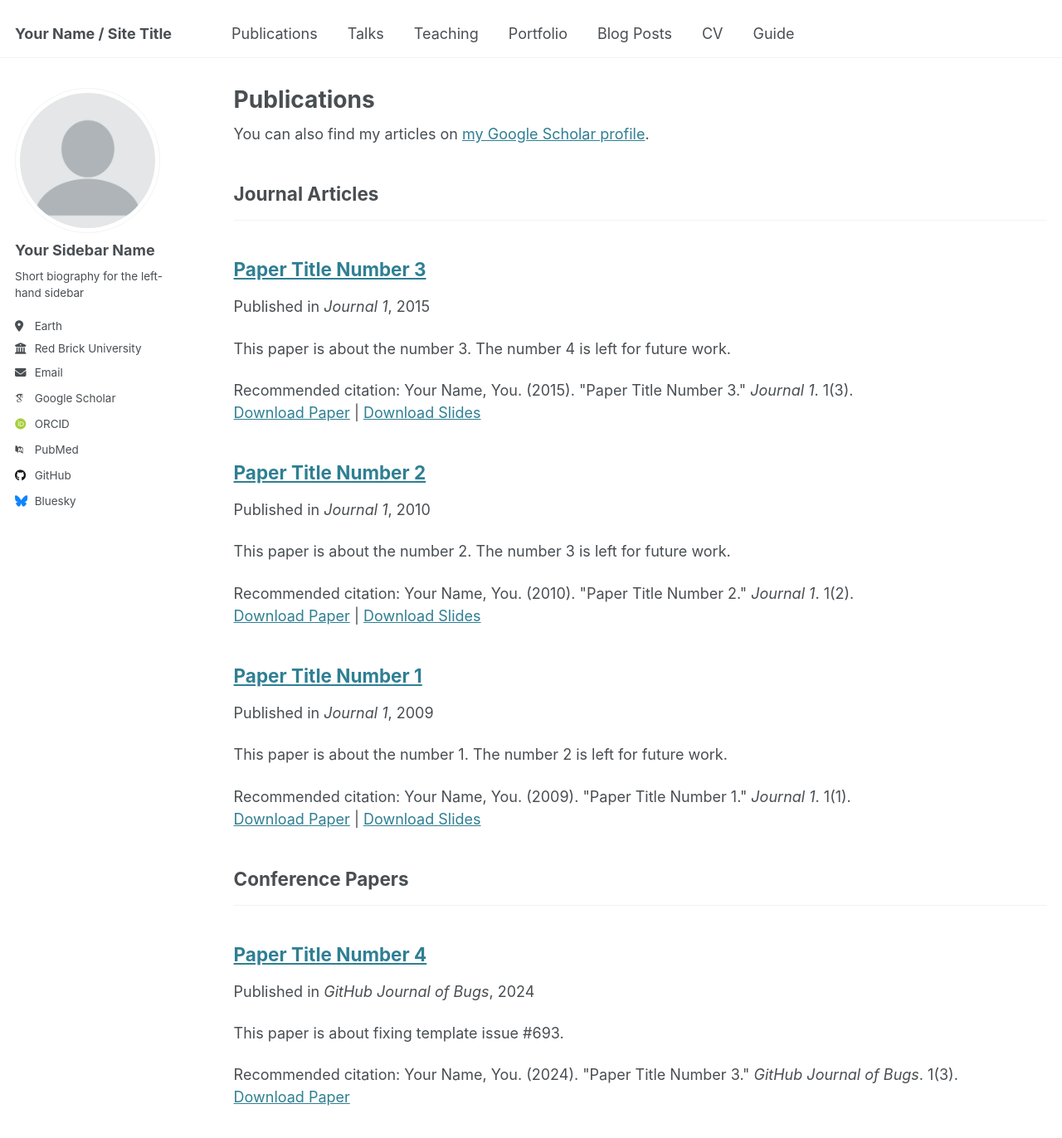
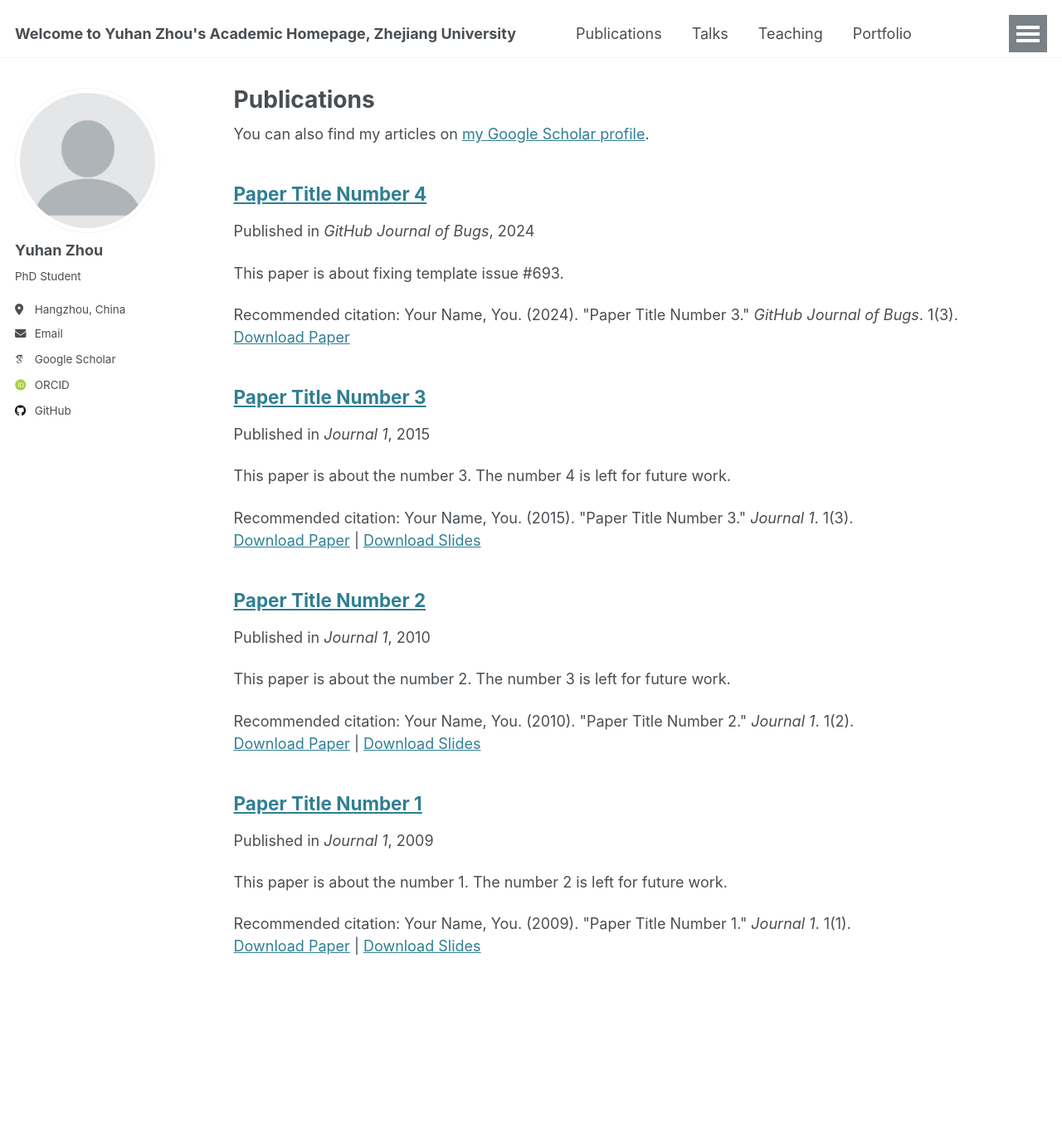
Before and after one commit to yuh-zhou/yuh-zhou.github.io, a Jekyll site: the page built from _pages/publications.html, in a window 1280 px wide and 1400 px high. Shown: the top 1372 px of the window at 83% size. Built offline with Jekyll 4.4.1, drawn with Linux system fonts in a browser that asks for light colours; some web fonts are replaced; part of the change alters nothing that is shown; some of the changed text lies outside the part shown.

Commit message:
Update _config.yml

```diff
--- a/_config.yml
+++ b/_config.yml
@@ -3,94 +3,24 @@
 # This config file is meant for settings that affect your entire site, values
 # which you are expected to set up once and rarely need to edit after that.
 # For technical reasons, this file is *NOT* reloaded automatically when you use
-# `jekyll serve -l -H localhost`. If you change this file, please restart the
-# server process.
-
-# Basic Site Settings
-locale                   : "en-US"
-site_theme               : "default"
-title                    : "Your Name / Site Title"
-title_separator          : "-"
-name                     : &name "Your Name"
-description              : &description "personal description"
-url                      : https://academicpages.github.io # the base hostname & protocol for your site e.g. "https://[your GitHub username].github.io"
-baseurl                  : "" # the subpath of your site, e.g. "/blog"
-repository               : "academicpages/academicpages.github.io"
-
-# Site Author - The following control what appear as part of the author content on the side bar.
-#               If a field is blank the icon and link will not appear, otherwise it will be shown.
-#               Additional customization can be done by editing /_includes/author-profile.html
-author:
-  # Biographic information
-  avatar           : "profile.png"
-  name             : "Your Sidebar Name"
-  pronouns         : # example: "she/her"
-  bio              : "Short biography for the left-hand sidebar"
-  location         : "Earth"
-  employer         : "Red Brick University"
-  uri              : # URL
-  email            : "none@example.org"
-
-  # Academic websites
-  arxiv            : # URL - Update with the correct link to your profile
-  googlescholar    : "https://scholar.google.com/citations?user=PS_CX0AAAAAJ"
-  impactstory      : # URL
-  orcid            : "http://orcid.org/yourorcidurl"
-  semantic         : # URL
-  pubmed           : "https://www.ncbi.nlm.nih.gov/pubmed/?term=john+snow"
-  researchgate     : # URL
-  scopus           : # URL
-
-  # Repositories and software development
-  bitbucket        : # Username - Update with your username on the site
-  codepen          : # Username
-  dribbble         : # Username
-  github           : "academicpages"
-  kaggle           : # Username
-  stackoverflow    : # User number or user number and name (i.e., use "1" or "1/jeff-atwood")
-
-  # Social media
-  bluesky          : "bsky.app" # Replace this with you Bluesky username
-  facebook         : # Username
-  flickr           : # Username
-  foursquare       : # Username
-  goodreads        : # Username
-  google_plus      : # Username
-  keybase          : # Username
-  instagram        : # Username
-  lastfm           : # Username
-  linkedin         : # Username
-  mastodon         : # URL
-  medium           : # URL
-  pinterest        : # Username
-  soundcloud       : # Username
-  steam            : # Username
-  telegram         : # URL
-  tumblr           : # Username
-  twitter          : # Username for X / Twitter
-  vine             : # Username
-  weibo            : # Username
-  wikipedia        : # Username
-  xing             : # Username
-  youtube          : # Username
-  zhihu            : # Username
-
-# Publication Category - The following the list of publication categories and their headings
-publication_category:
-  books:
-    title: 'Books'
-  manuscripts:
-    title: 'Journal Articles'
-  conferences:
-    title: 'Conference Papers'
+# `jekyll serve`. If you change this file, please restart the server process.
 
 # Site Settings
+locale                   : "en-US"
+title                    : "Welcome to Yuhan Zhou's Academic Homepage, Zhejiang University"
+tagline                  : "Community Search, AI for DB"
+title_separator          : "-"
+name                     : &name "Yuhan Zhou"
+description              : &description "PhD student, School of Computer Science and Technology, Zhejiang University"
+url                      : https://yuh-zhou.github.io # the base hostname & protocol for your site e.g. "https://mmistakes.github.io"
+baseurl                  : "" # the subpath of your site, e.g. "/blog"
+repository               : "yuh-zhou/yuh-zhou.github.io"
 teaser                   :  # filename of teaser fallback teaser image placed in /images/, .e.g. "500x300.png"
 breadcrumbs              : false # true, false (default)
 words_per_minute         : 160
 future                   : true
 read_more                : "disabled" # if enabled, adds "Read more" links to excerpts
-talkmap_link             : false      #change to true to add link to talkmap on talks page
+talkmap_link             : false #change to true to add link to talkmap on talks page
 comments:
   provider               : # false (default), "disqus", "discourse", "facebook", "google-plus", "staticman", "custom"
   disqus:
@@ -118,16 +48,13 @@ staticman:
       options:
         format           : "iso8601" # "iso8601" (default), "timestamp-seconds", "timestamp-milliseconds"
 atom_feed:
-  hide                   : false     # change to true to hide the RSS feed in the footer
   path                   : # blank (default) uses feed.xml
-
 
 # SEO Related
 google_site_verification :
 bing_site_verification   :
 alexa_site_verification  :
 yandex_site_verification :
-
 
 # Social Sharing
 twitter:
@@ -147,9 +74,48 @@ social:
 
 # Analytics
 analytics:
-  provider               :  "false" # false (default), "google", "google-universal", "google-analytics-4", "custom"
+  provider               :  "google-universal" # false (default), "google", "google-universal", "custom"
   google:
     tracking_id          :
+
+
+# Site Author
+author:
+  name             : "Yuhan Zhou"
+  avatar           : "profile.png"
+  bio              : "PhD Student"
+  location         : "Hangzhou, China"
+  employer         :
+ # pubmed           : "https://www.ncbi.nlm.nih.gov/pubmed/?term=john+snow"
+  googlescholar    : "https://scholar.google.com/citations?user=kQh5n8IAAAAJ&hl=zh-CN"
+  email            : "zhou_yh@zju.edu.cn"
+  researchgate     :  # example: "https://www.researchgate.net/profile/yourprofile"
+  uri              :
+  bitbucket        :
+  codepen          :
+  dribbble         :
+  flickr           :
+  facebook         :
+  foursquare       :
+  github           : "https://github.com/yuh-zhou"
+  google_plus      :
+  keybase          :
+  instagram        :
+  impactstory      : #"https://profiles.impactstory.org/u/xxxx-xxxx-xxxx-xxxx"
+  lastfm           :
+  linkedin         :
+  orcid            : "https://orcid.org/0000-0003-0354-6706"
+  pinterest        :
+  soundcloud       :
+  stackoverflow    : # http://stackoverflow.com/users/123456/username
+  steam            :
+  tumblr           :
+ # twitter          : "replacethistwitterhandle"
+  vine             :
+  weibo            :
+  xing             :
+  youtube          :
+  wikipedia        :
 
 
 # Reading Files
@@ -162,26 +128,23 @@ exclude:
   - "*.sublime-workspace"
   - .asset-cache
   - .bundle
-  - .github
   - .jekyll-assets-cache
   - .sass-cache
+  - CHANGELOG
+  - Capfile
+  - Gemfile
+  - Gruntfile.js
+  - LICENSE
+  - README
+  - Rakefile
   - assets/js/_main.js
   - assets/js/plugins
   - assets/js/vendor
-  - CHANGELOG
-  - Capfile
   - config
-  - Dockerfile
-  - Gemfile
-  - Gruntfile.js
   - gulpfile.js
-  - LICENSE
-  - local
   - log
   - node_modules
-  - package.json*
-  - Rakefile
-  - README
+  - package.json
   - tmp
   - vendor
 keep_files:
@@ -211,7 +174,7 @@ kramdown:
   enable_coderay: false
 
 
-# These settings control the types of collections used by the template
+# Collections
 collections:
   teaching:
     output: true
@@ -227,7 +190,7 @@ collections:
     permalink: /:collection/:path/
 
 
-# These settings control how pages and collections are included in the site
+# Defaults
 defaults:
   # _posts
   - scope:
@@ -283,7 +246,6 @@ defaults:
       author_profile: true
       share: true
 
-
 # Sass/SCSS
 sass:
   sass_dir: _sass
@@ -294,25 +256,23 @@ sass:
 permalink: /:categories/:title/
 # paginate: 5 # amount of posts to show
 # paginate_path: /page:num/
-timezone: Etc/UTC # http://en.wikipedia.org/wiki/List_of_tz_database_time_zones
-
+timezone: America/Los_Angeles # http://en.wikipedia.org/wiki/List_of_tz_database_time_zones
 
 # Plugins
 plugins:
+  - jekyll-paginate
+  #- jekyll-sitemap
+  - jekyll-gist
   - jekyll-feed
+  - jekyll-redirect-from
+  - jekyll-seo-tag
+
+# mimic GitHub Pages with --safe
+whitelist:
+  - jekyll-paginate
+  #- jekyll-sitemap
   - jekyll-gist
-  - jekyll-paginate
-  - jekyll-sitemap
-  - jekyll-redirect-from
-  - jemoji
-
-# Mimic GitHub Pages with --safe
-whitelist:
   - jekyll-feed
-  - jekyll-gist
-  - jekyll-paginate
-  - jekyll-sitemap
-  - jekyll-redirect-from
   - jemoji
 
 
```
